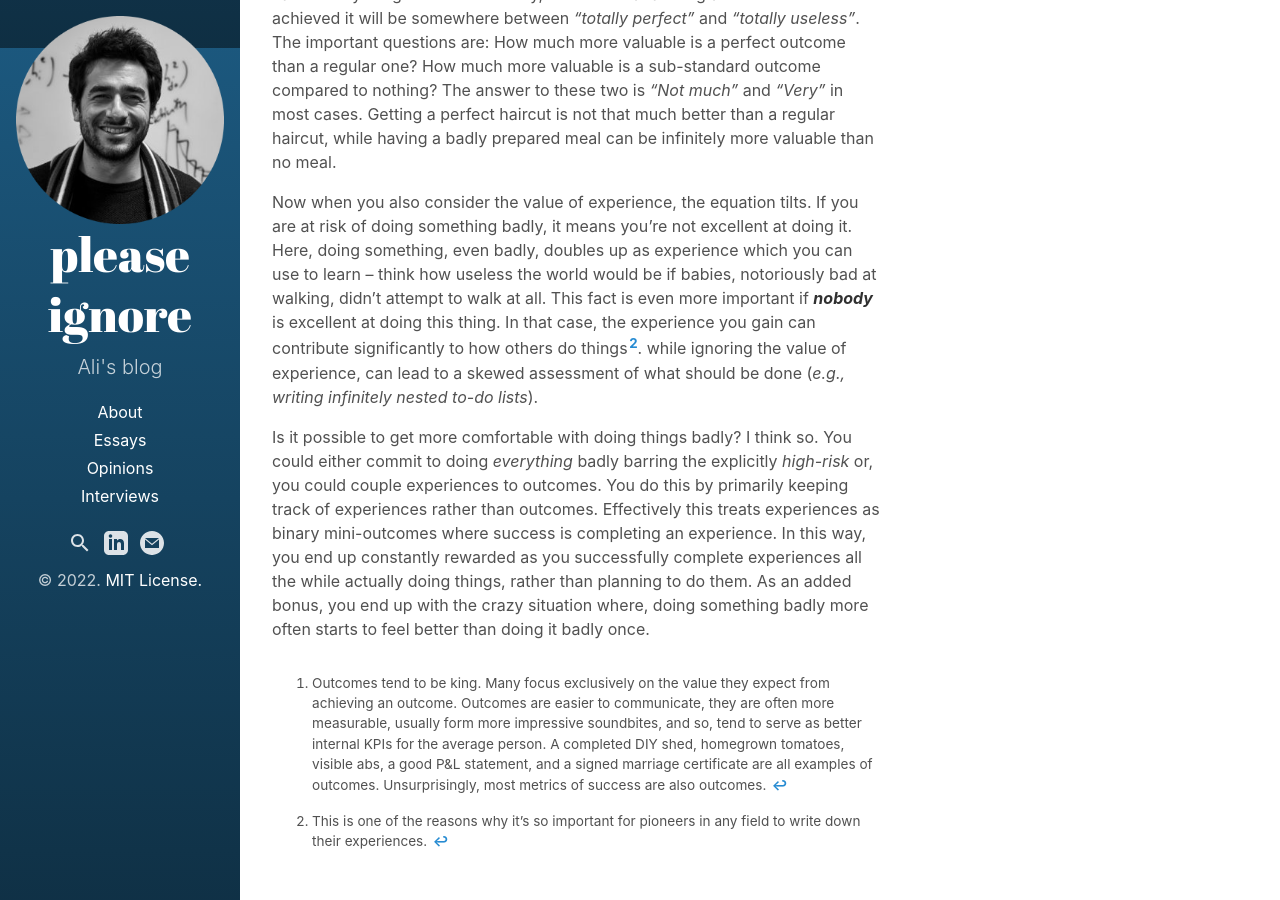
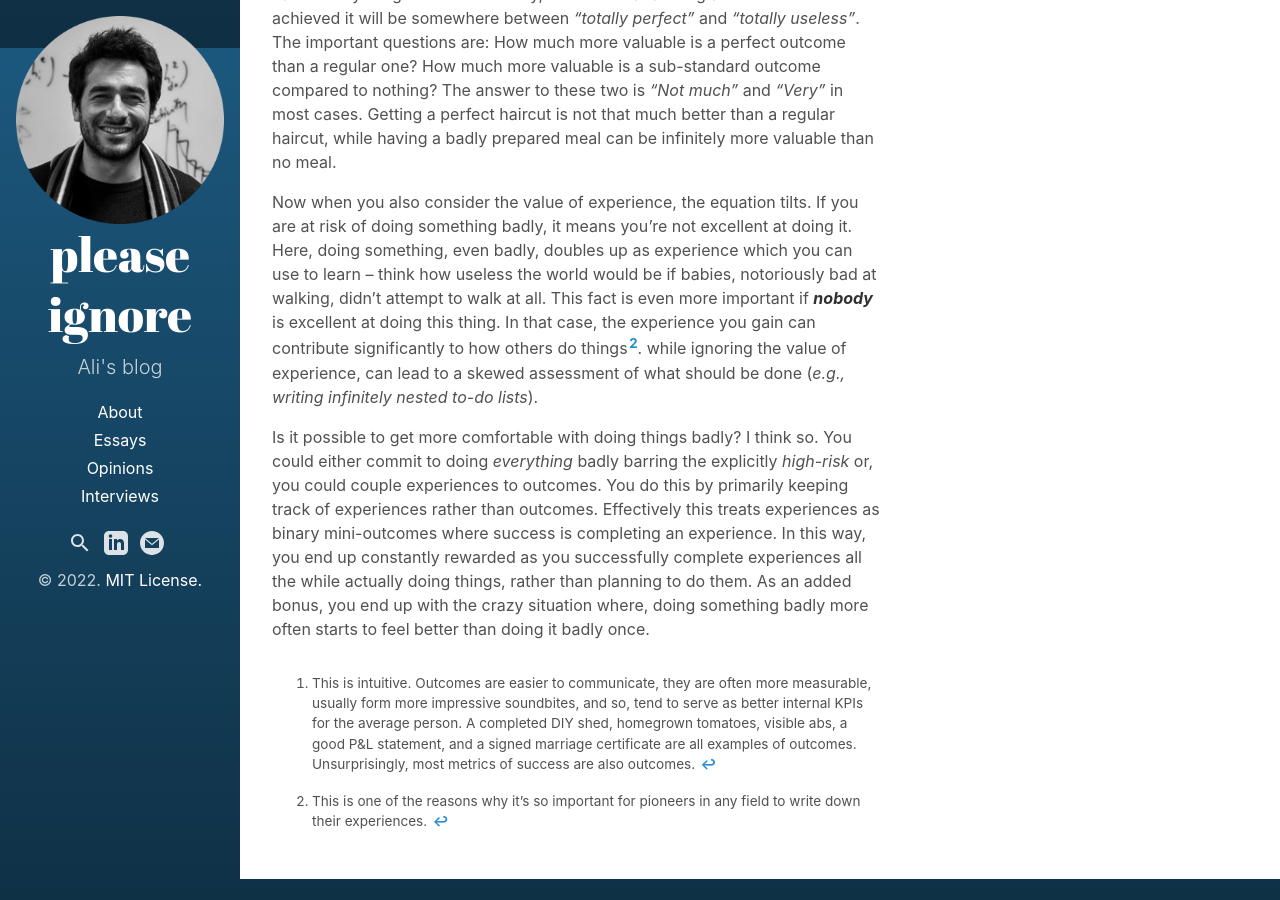
Before and after one commit to alfarzan/plsignore.com, a Jekyll site: the page built from _posts/2022-07-07-value-of-doing-things-badly.md, in a window 1280 px wide and 900 px high, scrolled down 852 px. Built offline with Jekyll 4.4.1, drawn with Linux system fonts in a browser that asks for light colours; after the commit the page ends 1731 px from its top, so only the background shows below that.

Commit message:
Update 2022-07-07-value-of-doing-things-badly.md

```diff
--- a/_posts/2022-07-07-value-of-doing-things-badly.md
+++ b/_posts/2022-07-07-value-of-doing-things-badly.md
@@ -16,5 +16,5 @@ Now when you also consider the value of experience, the equation tilts. If you a
 
 Is it possible to get more comfortable with doing things badly? I think so. You could either commit to doing _everything_ badly barring the explicitly _high-risk_ or, you could couple experiences to outcomes. You do this by primarily keeping track of experiences rather than outcomes. Effectively this treats experiences as binary mini-outcomes where success is completing an experience. In this way, you end up constantly rewarded as you successfully complete experiences all the while actually doing things, rather than planning to do them. As an added bonus, you end up with the crazy situation where, doing something badly more often starts to feel better than doing it badly once.
 
-[^1]: Outcomes tend to be king. Many focus exclusively on the value they expect from achieving an outcome. Outcomes are easier to communicate, they are often more measurable, usually form more impressive soundbites, and so, tend to serve as better internal KPIs for the average person. A completed DIY shed, homegrown tomatoes, visible abs, a good P&L statement, and a signed marriage certificate are all examples of outcomes. Unsurprisingly, most metrics of success are also outcomes.
+[^1]: This is intuitive. Outcomes are easier to communicate, they are often more measurable, usually form more impressive soundbites, and so, tend to serve as better internal KPIs for the average person. A completed DIY shed, homegrown tomatoes, visible abs, a good P&L statement, and a signed marriage certificate are all examples of outcomes. Unsurprisingly, most metrics of success are also outcomes.
 [^2]: This is one of the reasons why it's so important for pioneers in any field to write down their experiences.
```
